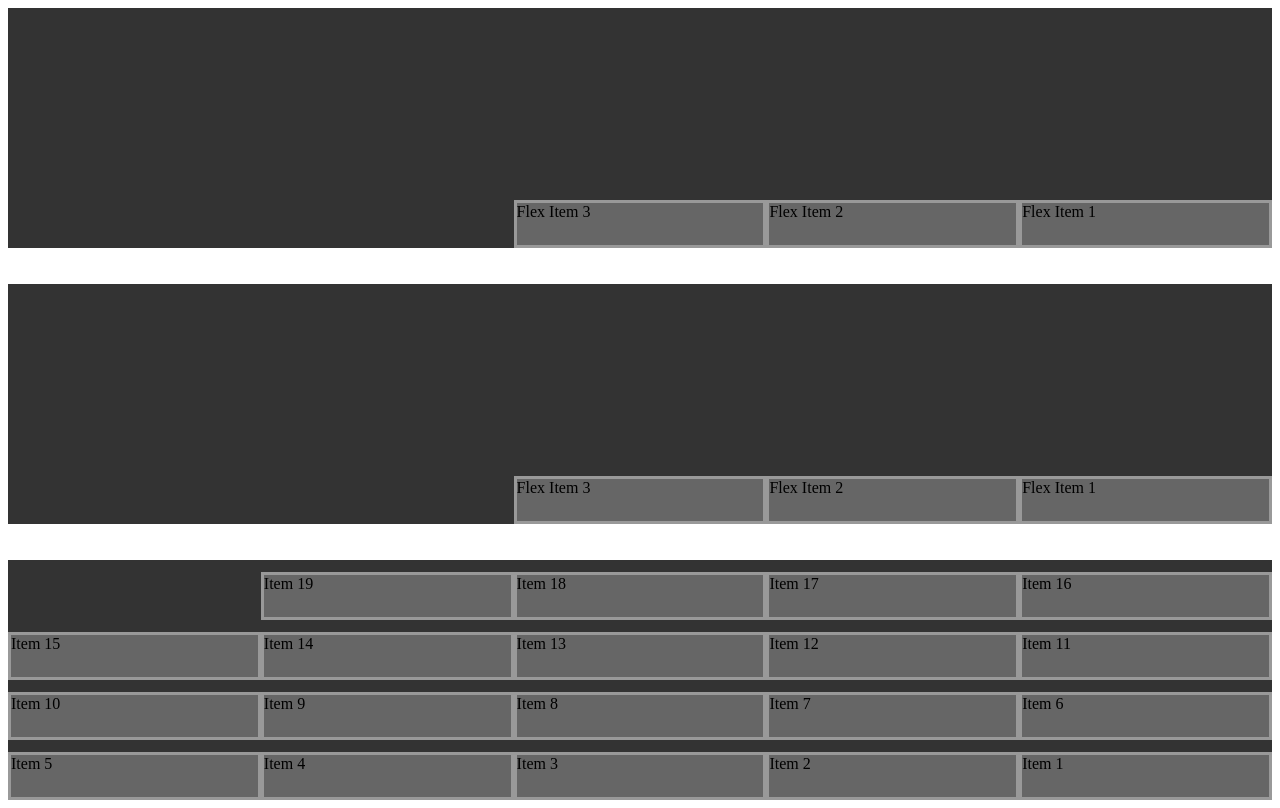
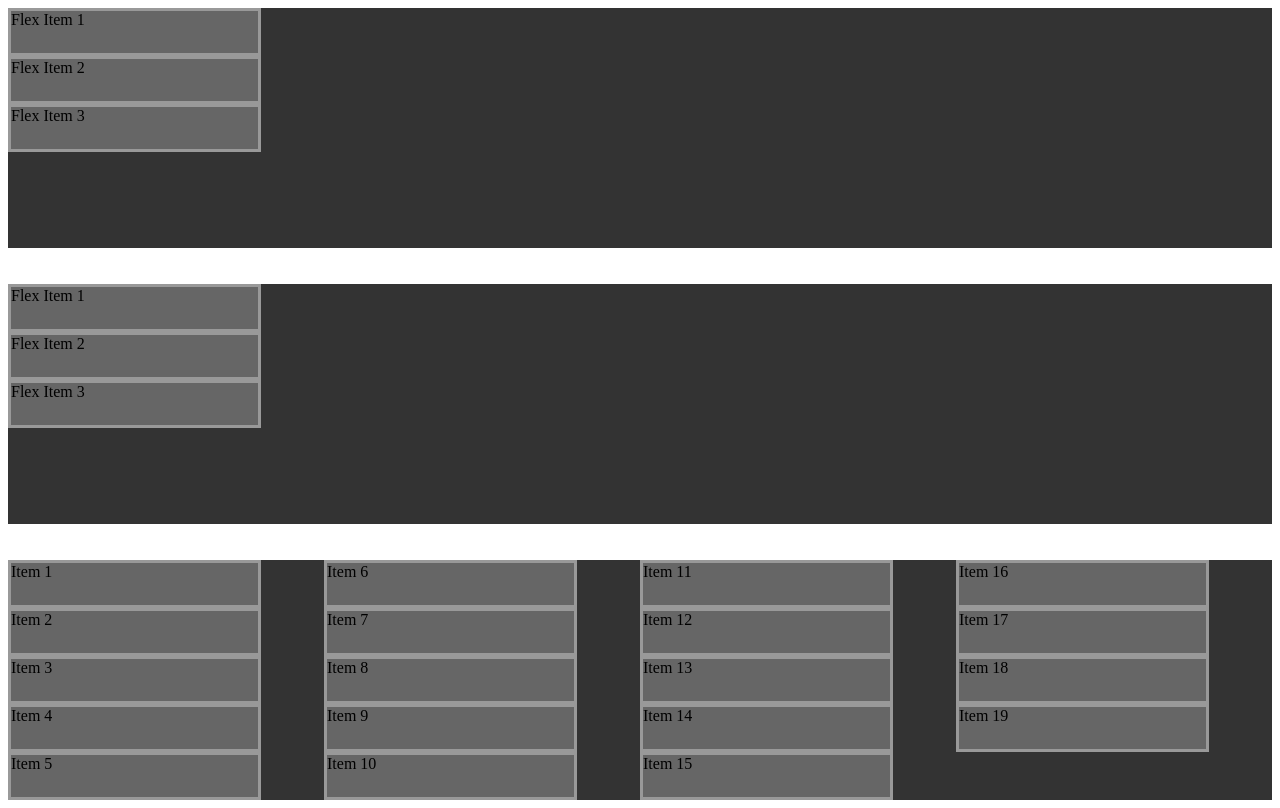
Before and after one commit to erlinda7/Flexbox, a plain HTML site: page index.html in a window 1280 px wide. Drawn offline with Linux system fonts and the light colour scheme.

Commit message:
flex-flow

```diff
--- a/index.html
+++ b/index.html
@@ -24,6 +24,9 @@
             /*nowrap | wrap | wrap-reverse*/
 
             /*se pueden realizar las combinaciones con flex-direction y flex-wrap,   tambien se pueden poner tamaños a los item */
+
+            /*shortcut para flex-wrap es flex-flow: flex-direction flex-wrap*/
+            flex-flow: column wrap;
         }
         .item {
             border: medium solid #999;
```
